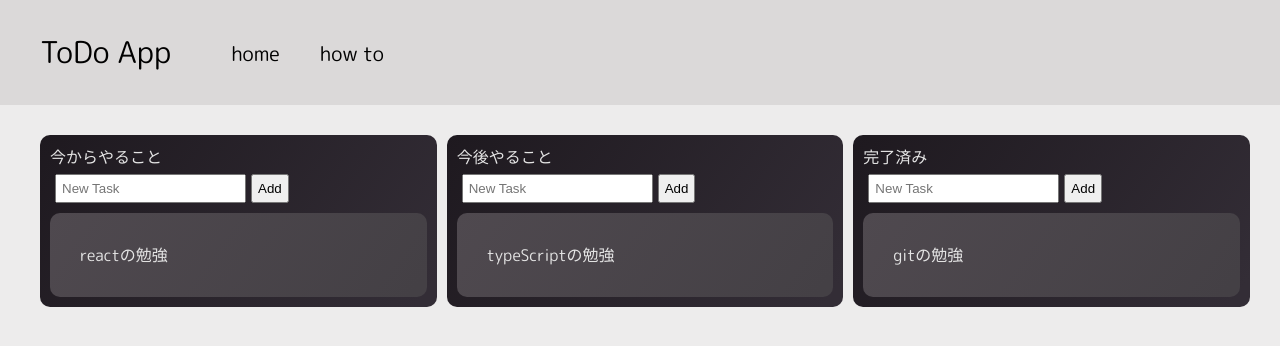
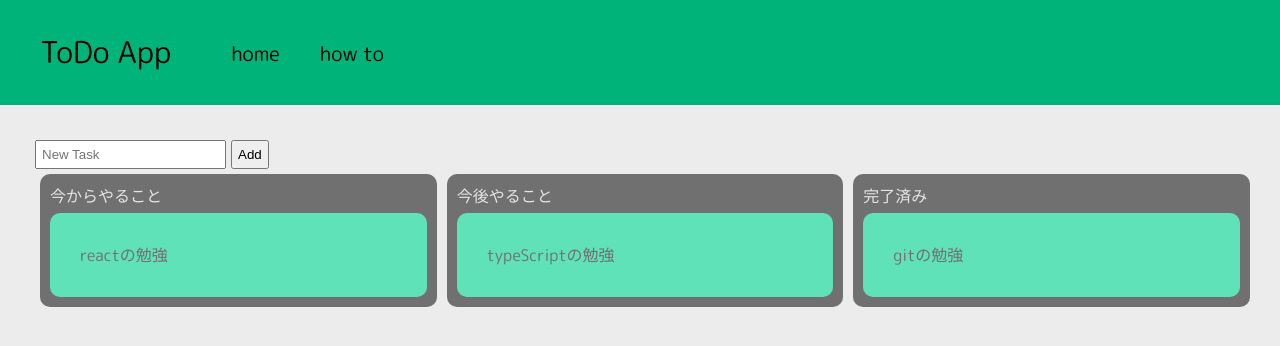
Before and after one commit to enbanbunbun123/MyToDo, a React (Create React App) app: page / in a window 1280 px wide. Shown: the top 346 px of the page. Built offline with nearby package versions, Linux system fonts and the light colour scheme.

Commit message:
タスク追加のロジックを変更

```diff
--- a/src/components/Header.css
+++ b/src/components/Header.css
@@ -1,5 +1,5 @@
 .header{
-    background: rgb(219, 217, 217);
+    background: #00b379;
     display: flex;
 }
 
@@ -18,6 +18,7 @@
 }
 
 .header-content{
+    cursor: pointer;
     color: black;
     font-size: 20px;
     margin-left: 40px;
--- a/src/components/Main.js
+++ b/src/components/Main.js
@@ -67,7 +67,8 @@
 
       setdata(prevData => {
         return prevData.map(section => {
-          if(section.id === sectionId){
+          // if(section.id === sectionId){
+          if(section.title === "今からやること"){
             return{
               ...section,
               tasks: [...section.tasks, newDataTask]
@@ -83,9 +84,21 @@
   return (
     <>
     <DragDropContext onDragEnd={onDragEnd}>
+      <input
+        className='trello-input-text'
+        type='text'
+        value={newTask}
+        onChange={handleInputChange}
+        placeholder='New Task'
+      />
+      <button
+        className='trello-input-button'
+        // onClick={() => handelTaskAdd(section.id)}
+        onClick={() => handelTaskAdd("今からやること")}
+      >Add</button>
       <div className='trello'>
           {data.map((section) => (
-              <Droppable key={section.id} droppableId={section.id}>
+            <Droppable key={section.id} droppableId={section.id}>
               {(provided) => (
               <div
                 className='trello-section'
@@ -93,17 +106,6 @@
                 {...provided.droppableProps}
                 >
                   <div className='trello-setion-title'>{section.title}</div>
-                  <input
-                  className='trello-input-text'
-                  type='text'
-                  value={newTask}
-                  onChange={handleInputChange}
-                  placeholder='New Task'
-                  />
-                  <button
-                  className='trello-input-button'
-                  onClick={() => handelTaskAdd(section.id)}
-                  >Add</button>
                   <div className='trello-section-content'>
                     {section.tasks.map((task, index) => (
                       <Draggable
@@ -130,7 +132,7 @@
                   </div>
                 </div>
               )}
-              </Droppable>
+            </Droppable>
           ))}
       </div>
     </DragDropContext>
--- a/src/components/index.css
+++ b/src/components/index.css
@@ -26,12 +26,12 @@
 .trello-section {
   width: 400px;
   /* border: 1px solid white; */
-  background: rgb(30, 25, 31);
-  background: linear-gradient(
+  background: #707070;
+  /* background: linear-gradient(
     126deg,
     rgba(30, 25, 31, 1) 0%,
     rgba(51, 45, 54, 1) 96%
-  );
+  ); */
   padding: 10px;
   border-radius: 10px;
   margin-left: 10px;
@@ -45,8 +45,9 @@
 
 .card {
   padding: 30px;
-  background: rgb(145, 137, 145);
-  background: linear-gradient(126deg, rgb(79, 73, 79) 0%, rgb(68, 64, 69) 96%);
+  color: #707070;
+  background: #60E2B8;
+  /* background: linear-gradient(126deg, rgb(79, 73, 79) 0%, rgb(68, 64, 69) 96%); */
   border-radius: 10px;
   margin-top: 5px;
 }
```
Also changed, not shown: public/index.html (+0 -23 lines).
